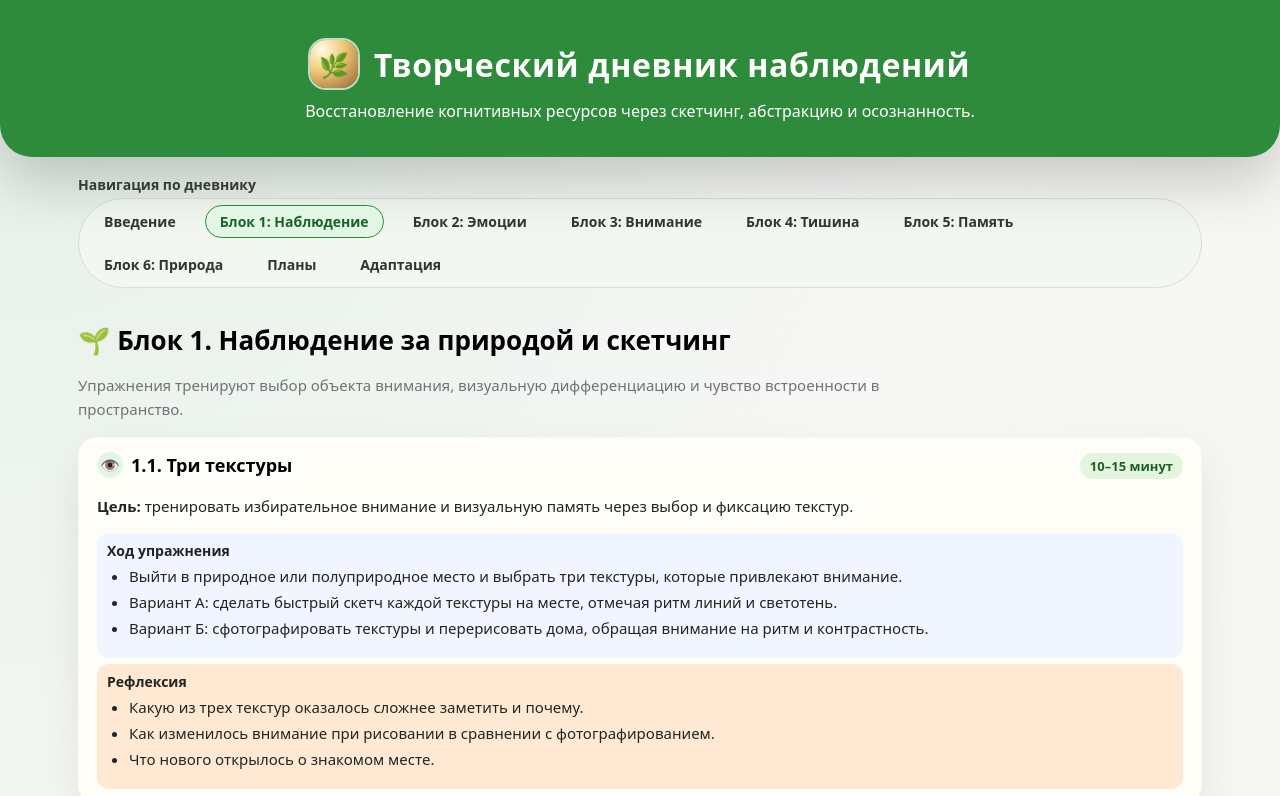
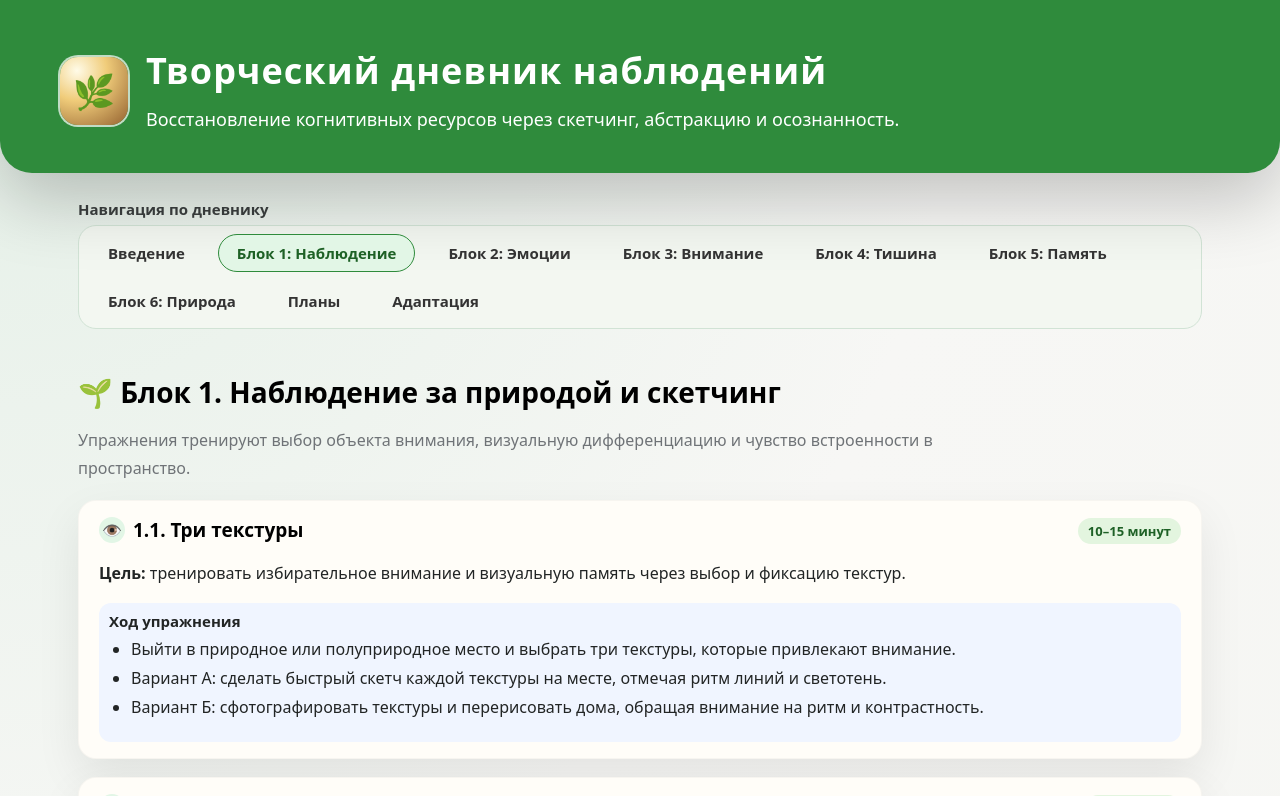
Before and after one commit to alinaalaya/Art-walking, a plain HTML site: page index.html in a window 1280 px wide. Both pictures are taken after a click on the element "Блок 1: Наблюдение". Shown: the top 796 px of the page. Drawn offline with Linux system fonts and the light colour scheme.

Commit message:
Update index.html

```diff
--- a/index.html
+++ b/index.html
@@ -43,49 +43,55 @@
     header.hero {
       background:#2f8b3c;
       color:#fff;
-      padding:40px 18px 32px;
+      padding:46px 18px 38px;
       border-bottom-left-radius:32px;
       border-bottom-right-radius:32px;
-      box-shadow:0 24px 60px rgba(0,0,0,0.2);
+      box-shadow:0 26px 70px rgba(0,0,0,0.22);
       position:relative;
       overflow:hidden;
     }
     header.hero::after { display:none; }
 
     .hero-inner {
-      max-width:960px;
+      max-width:1160px;
       margin:0 auto;
-      text-align:center;
+      text-align:left;
     }
+
     .hero-title-row {
-      display:flex;
+      display:grid;
+      grid-template-columns:auto minmax(0,1fr);
+      column-gap:18px;
+      row-gap:6px;
       align-items:center;
-      justify-content:center;
-      gap:16px;
-      margin-bottom:10px;
     }
+
     .hero-logo {
-      width:48px;
-      height:48px;
-      border-radius:16px;
+      width:68px;
+      height:68px;
+      border-radius:18px;
       background: radial-gradient(circle at 25% 20%,#fffbe8 0,#f0cc7a 40%,#946230 100%);
       display:flex;
       align-items:center;
       justify-content:center;
-      font-size:24px;
+      font-size:34px;
       box-shadow:0 0 0 2px rgba(255,255,255,0.7);
+      grid-row:1 / span 2; /* по высоте двух строк */
     }
+
     .hero-title {
-      font-size:32px;
-      font-weight:800;
+      font-size:36px;
+      font-weight:850;
       margin:0;
-      letter-spacing:0.02em;
+      letter-spacing:0.03em;
     }
+
     .hero-subtitle {
-      margin:6px auto 0;
-      font-size:16px;
-      max-width:880px;
-      line-height:1.7;
+      margin:2px 0 0;
+      font-size:18px;
+      max-width:780px;
+      line-height:1.8;
+      font-weight:500;
     }
 
     /* NAV UNDER HERO */
@@ -94,32 +100,32 @@
       max-width: 1160px;
       margin: 0 auto;
       padding: 0 18px;
-      margin-top: 18px;
+      margin-top: 26px;
     }
     .tabs-strip-label {
-      font-size:14px;
-      font-weight:700;
+      font-size:15px;
+      font-weight:750;
       color:#3b3f3f;
-      margin-bottom:4px;
+      margin-bottom:6px;
     }
     .tabs-container {
       display:flex;
       flex-wrap:wrap;
       gap:10px 14px;
       background:#f3f7f1;
-      border-radius:999px;
-      padding:6px 10px;
+      border-radius:18px;
+      padding:8px 10px;
       border:1px solid #d1e3d5;
     }
     .tab {
       position:relative;
-      padding:6px 14px;
+      padding:8px 18px;
       cursor:pointer;
       border-radius:999px;
       background:transparent;
       color:#333;
-      font-size:14px;
-      font-weight:600;
+      font-size:15px;
+      font-weight:650;
       border:1px solid transparent;
       transition:background 0.12s ease-out,border-color 0.12s ease-out,color 0.12s ease-out;
       white-space:nowrap;
@@ -128,6 +134,7 @@
       background:#e2f6e6;
       border-color:#2f8b3c;
       color:#1e6126;
+      font-weight:750;
     }
 
     /* MAIN */
@@ -135,7 +142,7 @@
     main {
       max-width:1160px;
       margin:0 auto;
-      padding:18px 18px 32px;
+      padding:26px 18px 32px;
     }
 
     .page {
@@ -150,26 +157,28 @@
     }
 
     .page-title {
-      font-size:26px;
-      font-weight:750;
-      margin:16px 0 6px;
+      font-size:28px;
+      font-weight:800;
+      margin:18px 0 8px;
       color:#000000;
       display:flex;
       align-items:center;
-      gap:8px;
+      gap:10px;
     }
     .page-badge {
-      font-size:13px;
-      padding:3px 8px;
+      font-size:14px;
+      padding:4px 10px;
       border-radius:999px;
       background:var(--green-soft);
       color:var(--green-main-dark);
+      font-weight:650;
     }
     .page-subtitle {
-      font-size:15px;
+      font-size:16px;
+      font-weight:500;
       color:var(--text-muted);
-      margin-bottom:16px;
-      max-width:860px;
+      margin-bottom:18px;
+      max-width:900px;
     }
 
     /* page color themes */
@@ -186,21 +195,21 @@
     .card {
       border-radius:var(--radius-big);
       box-shadow:var(--shadow-soft);
-      padding:14px 18px 14px;
-      border:1px solid rgba(0,0,0,0.02);
+      padding:16px 20px 16px;
+      border:1px solid rgba(0,0,0,0.03);
     }
-    .card + .card { margin-top:16px; }
+    .card + .card { margin-top:18px; }
 
     .exercise-header {
       display:flex;
       align-items:baseline;
       justify-content:space-between;
       gap:10px;
-      margin-bottom:6px;
+      margin-bottom:8px;
     }
     .exercise-title {
-      font-size:18px;
-      font-weight:700;
+      font-size:19px;
+      font-weight:800;
       color:#000000;
       display:flex;
       align-items:center;
@@ -227,21 +236,22 @@
       align-items:center;
       gap:6px;
       white-space:nowrap;
-      font-weight:600;
+      font-weight:650;
     }
 
     h3.section-label {
       margin:10px 0 4px;
-      font-size:14px;
-      font-weight:700;
+      font-size:15px;
+      font-weight:750;
     }
 
     p, li {
-      font-size:15px;
-      line-height:1.6;
+      font-size:16px;
+      line-height:1.7;
+      font-weight:500;
     }
     ul {
-      margin:4px 0 10px;
+      margin:4px 0 12px;
       padding-left:22px;
     }
     li + li { margin-top:2px; }
@@ -256,9 +266,9 @@
     .band-violet { background:var(--chip-violet); }
 
     .band-title {
-      font-weight:700;
-      margin-bottom:4px;
-      font-size:14px;
+      font-weight:750;
+      margin-bottom:5px;
+      font-size:15px;
     }
 
     .info-grid {
@@ -278,15 +288,15 @@
       margin:0 0 4px;
       font-size:15px;
       color:#000000;
-      font-weight:700;
+      font-weight:750;
     }
     .info-card ul { padding-left:18px; margin:2px 0 4px; }
-    .info-card li { font-size:14px; }
+    .info-card li { font-size:15px; }
 
     footer {
       max-width:1160px;
       margin:0 auto;
-      padding:6px 18px 18px;
+      padding:8px 18px 20px;
       font-size:12px;
       color:var(--text-muted);
       text-align:left;
@@ -298,19 +308,31 @@
       border-left:3px solid var(--green-main);
       font-style:italic;
       color:var(--text-muted);
-      font-size:14px;
+      font-size:15px;
     }
 
     @media (max-width: 880px){
       .info-grid { grid-template-columns:minmax(0,1fr); }
       .tabs-container { border-radius:18px; }
+      .hero-inner { text-align:left; }
     }
     @media (max-width: 640px){
-      header.hero { padding-bottom:20px; }
-      .hero-title { font-size:26px; }
-      .hero-subtitle { font-size:14px; }
-      .page-title { font-size:22px; }
-      .card { padding:12px 14px; }
+      header.hero { padding:32px 16px 26px; }
+      .hero-title-row { grid-template-columns: auto minmax(0,1fr); }
+      .hero-title { font-size:28px; }
+      .hero-subtitle { font-size:15px; max-width:none; }
+      .page-title { font-size:24px; }
+      .card { padding:14px 14px; }
+      .tabs-container { padding:6px 8px; }
+      .tab { padding:6px 12px; font-size:14px; }
+    }
+
+    /* немного усилить подписи в "Планах" */
+    #plans .card div[style*="font-weight:700;"] {
+      font-weight:800 !important;
+    }
+    #plans .card div[style*="font-size:13px;"] {
+      font-size:14px !important;
     }
   </style>
 </head>
@@ -321,10 +343,10 @@
     <div class="hero-title-row">
       <div class="hero-logo">🌿</div>
       <h1 class="hero-title">Творческий дневник наблюдений</h1>
+      <p class="hero-subtitle">
+        Восстановление когнитивных ресурсов через скетчинг, абстракцию и осознанность.
+      </p>
     </div>
-    <p class="hero-subtitle">
-      Восстановление когнитивных ресурсов через скетчинг, абстракцию и осознанность.
-    </p>
   </div>
 </header>
 
@@ -401,15 +423,6 @@
           <li>Выйти в природное или полуприродное место и выбрать три текстуры, которые привлекают внимание.</li>
           <li>Вариант А: сделать быстрый скетч каждой текстуры на месте, отмечая ритм линий и светотень.</li>
           <li>Вариант Б: сфотографировать текстуры и перерисовать дома, обращая внимание на ритм и контрастность.</li>
-        </ul>
-      </div>
-
-      <div class="band band-orange">
-        <div class="band-title">Рефлексия</div>
-        <ul>
-          <li>Какую из трех текстур оказалось сложнее заметить и почему.</li>
-          <li>Как изменилось внимание при рисовании в сравнении с фотографированием.</li>
-          <li>Что нового открылось о знакомом месте.</li>
         </ul>
       </div>
     </article>
@@ -798,7 +811,7 @@
       </div>
     </article>
 
-    <!-- 6.2 Очень медленная прогулка (перенос из блока Тишина) -->
+    <!-- 6.2 Очень медленная прогулка -->
     <article class="card">
       <div class="exercise-header">
         <div class="exercise-title">
```
